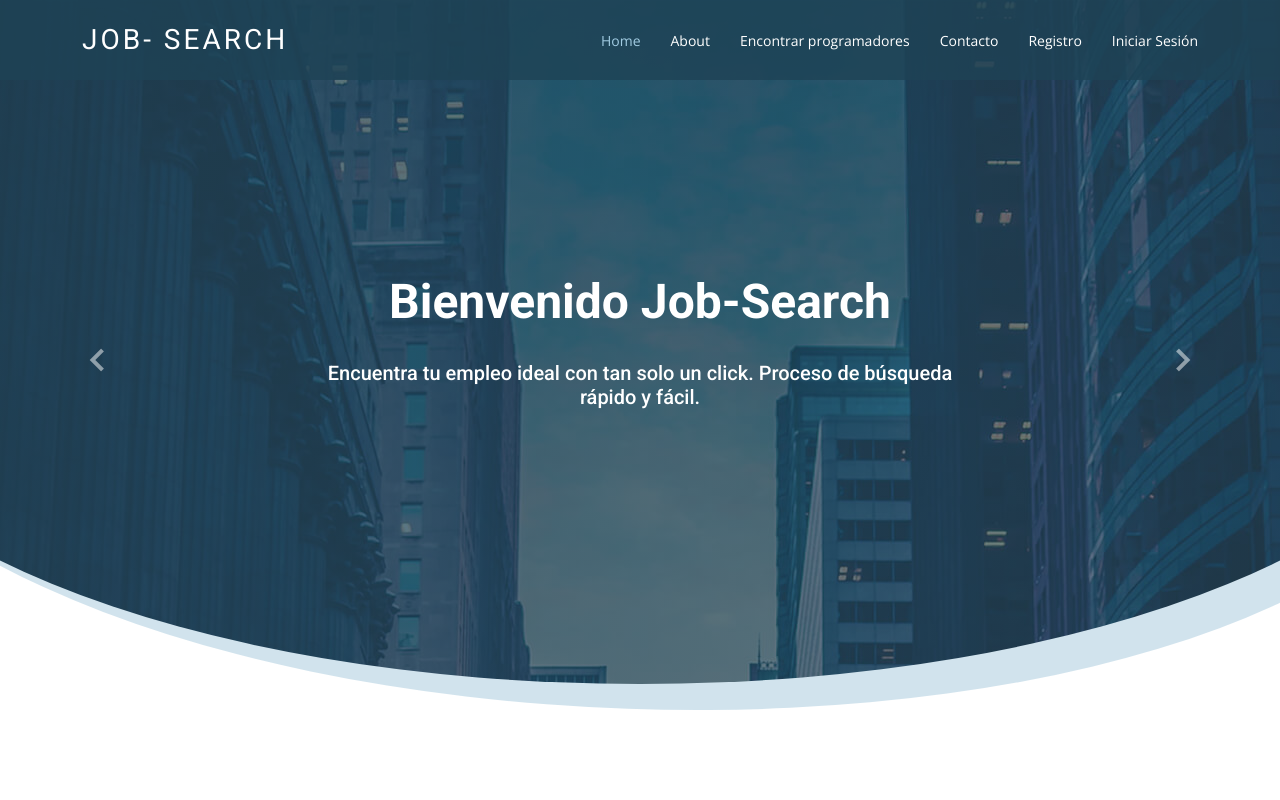
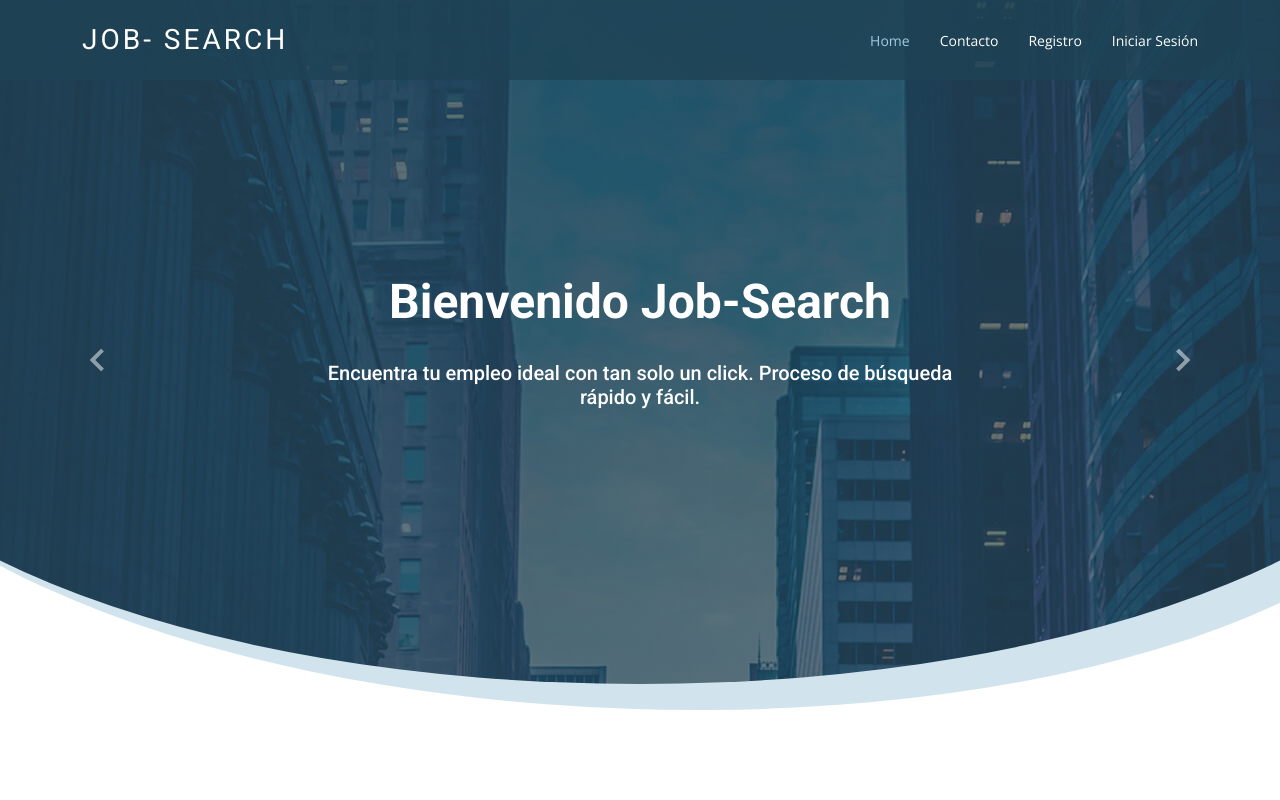
Before and after one commit to kaviur/Job-Search-App, a React (Create React App) app: page / in a window 1280 px wide. Shown: the top 800 px of the page. Built offline with nearby package versions, Linux system fonts and the light colour scheme.

Commit message:
minimas modificaciones en navbar

```diff
--- a/src/App.js
+++ b/src/App.js
@@ -39,7 +39,7 @@
         <Route path="/postulant/:id" element={<Profile />} />
         <Route path="/myApplications" element={<MyApplications />} />
         <Route path="/myOffers" element={<MyOfferts />} />
-        <Route path="/perfil" element={<Perfil />} />
+        {/* <Route path="/perfil" element={<Perfil />} /> */}
       </Routes>
     </Provider>
   );
--- a/src/components/layouts/Navbar.jsx
+++ b/src/components/layouts/Navbar.jsx
@@ -1,6 +1,5 @@
 import React from 'react'
 import { useContext } from 'react';
-import { Link } from 'react-router-dom';
 import { userCont } from '../../context/UserContext';
 import LogOut from '../auth/Logout';
 
@@ -21,17 +20,17 @@
           <nav id="navbar" className="navbar">
             <ul>
               <li><a className="active " href="/">Home</a></li>
-              <li><a href="/">About</a></li>
-              <li><Link to={"/allpostulants"} >Encontrar programadores</Link></li>
+              {/* <li><a href="/">About</a></li> */}
+              {/* <li><Link to={"/allpostulants"} >Encontrar programadores</Link></li> */}
               <li>
                 {user.logged&&<a href="/listOffers">Lista de ofertas</a>}
               </li>
               <li>
                 {user.logged&&user.role===1&&<a href="/myApplications">Mis postulaciones</a>}
               </li>
-              <li>
+              {/* <li>
                 {user.logged&&user.role===1&&<a href="/perfil">Mi perfil</a>}
-              </li>
+              </li> */}
               <li>
                 {user.logged&&user.role===2&&<a href="/myOffers">Mis publicaciones</a>}
               </li>
--- a/src/components/recruiters/dashboard/MyOfferts.jsx
+++ b/src/components/recruiters/dashboard/MyOfferts.jsx
@@ -1,3 +1,5 @@
+import '../../../css/offers.css'
+
 import React from 'react'
 import { getWithToken, deleteWithToken } from '../../../api'
 //import { Link } from 'react-router-dom'
@@ -6,7 +8,6 @@
 import { userCont } from '../../../context/UserContext'
 import OfferDetail from '../../offers/OfferDetail'
 const Swal = require('sweetalert2')
-//import '../../../css/offers.css'
 
 const MyOfferts = () => {
 
```
